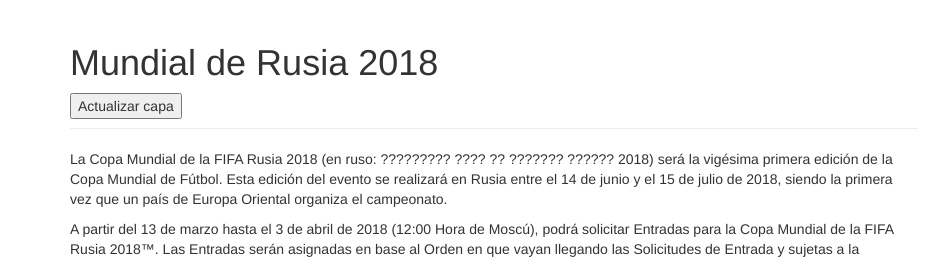
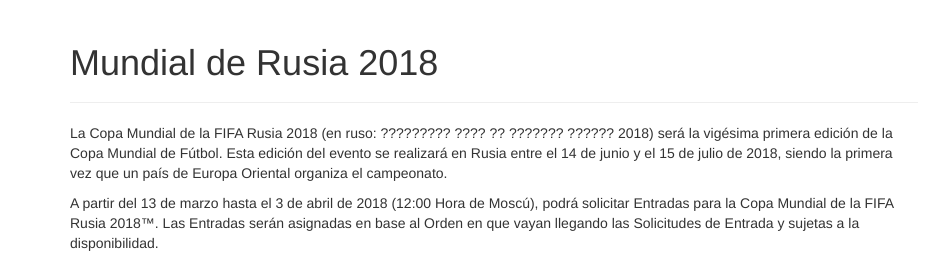
Before and after one commit to geovanymantilla/Mundial2018, a plain HTML site: page Russia2018/index.html in a window 1280 px wide. Shown: the part 69-330 px from the top of the page, 0-943 px from the left. Drawn offline with nearby package versions, Linux system fonts and the light colour scheme.

Commit message:
Update index.html

```diff
--- a/Russia2018/index.html
+++ b/Russia2018/index.html
@@ -58,7 +58,6 @@
       <div class="col-xs-12 col-sm-9">
         <div class="page-header">
           <h1>Mundial de Rusia 2018</h1>
-          <input name="boton" id="boton" type="button" value="Actualizar capa" />
         </div>
         <p>La Copa Mundial de la FIFA Rusia 2018 (en ruso: ????????? ???? ?? ??????? ?????? 2018) será la vigésima primera edición de la Copa Mundial de Fútbol. Esta edición del evento se realizará en Rusia entre el 14 de junio y el 15 de julio de 2018,
         siendo la primera vez que un país de Europa Oriental organiza el campeonato.</p>
```
